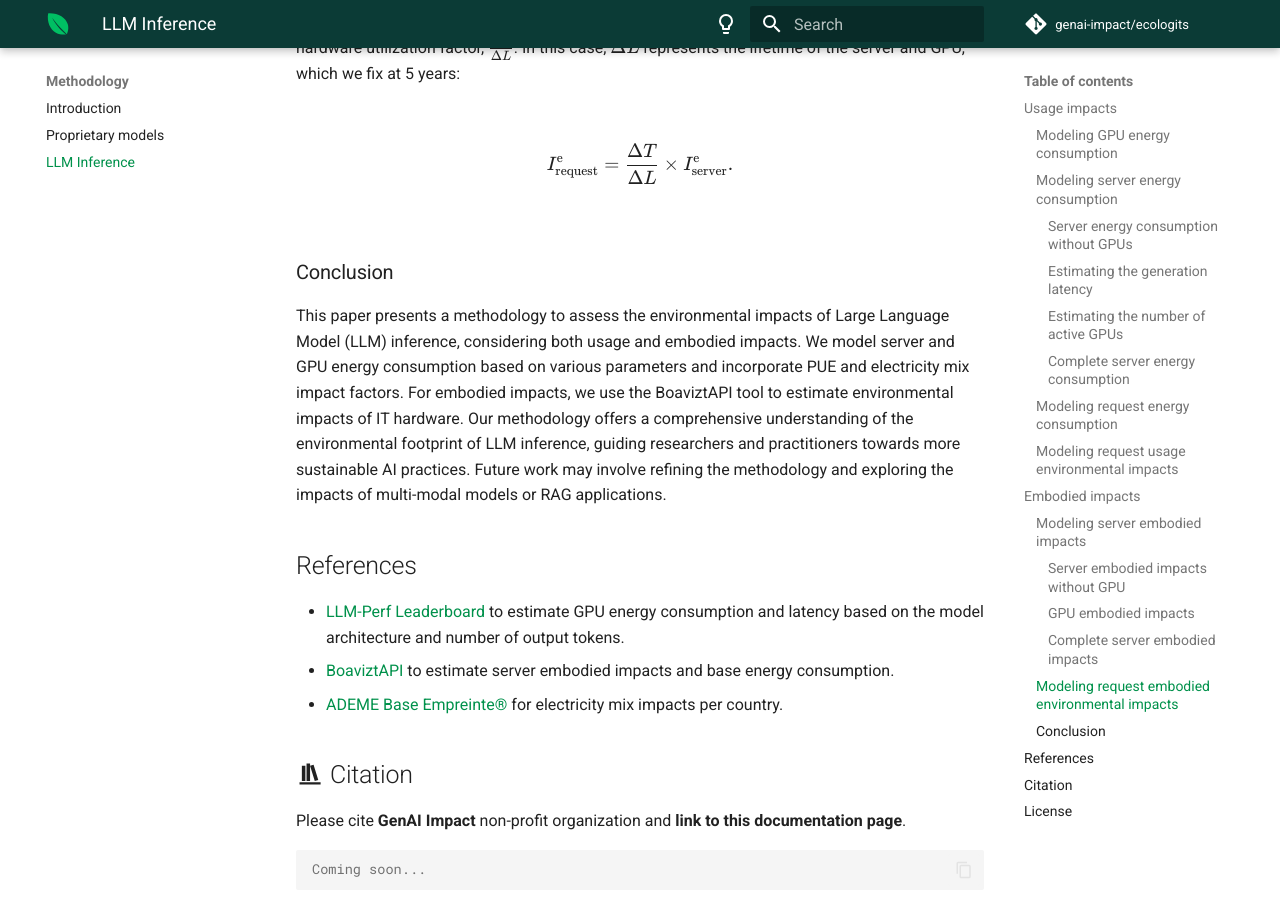
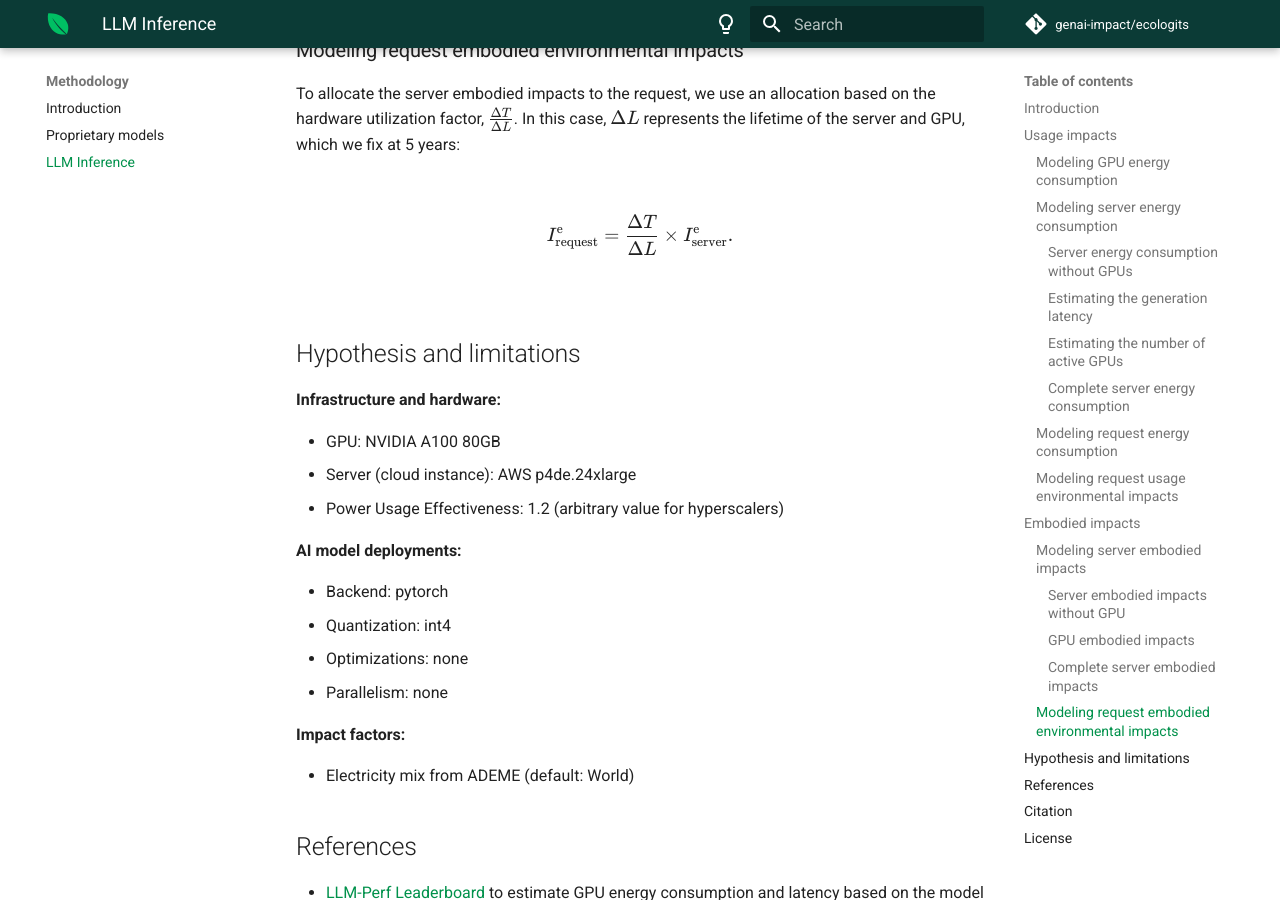
Before and after one commit to genai-impact/ecologits, an MkDocs documentation site: the page built from docs/methodology/llm_inference.md, in a window 1280 px wide and 900 px high, scrolled down 7997 px. Built offline with MkDocs 1.6.1 and Material for MkDocs 9.7.7, drawn with Linux system fonts in a browser that asks for light colours; comment, search, counter and statistics services are not loaded; the version menu is left out.

Commit message:
docs: detail some hypotheses

```diff
--- a/docs/methodology/llm_inference.md
+++ b/docs/methodology/llm_inference.md
@@ -1,6 +1,6 @@
 # Environmental Impacts of LLM Inference
 
-<span class="badge" makdown>
+<span class="badge" markdown>
     <span class="badge__icon">:material-tag-outline:</span>
     <span class="badge__text">v1.0</span>
 </span>
@@ -12,6 +12,9 @@
     - Model architectures are assumed when not dislosed by the provider.
     - Not accounting the impacts of unused cloud resources, data center building, network and end-user devices, model training and data collection...
     - Not tested on multi-modal models for text-to-text generation only.
+
+
+## Introduction
 
 The environmental impacts of a request, $I_{\text{request}}$ to a Large Language Model (LLM) can be divided into two components: the usage impacts, $I_{\text{request}}^{\text{u}}$, which account for energy consumption, and the embodied impacts, $I_{\text{request}}^{\text{e}}$, which account for resource extraction, hardware manufacturing, and transportation:
 
@@ -233,11 +236,11 @@ The embodied environmental impacts of the cloud instance are:
 
 Boavizta is currently developing a methodology to provide multicriteria embodied impacts for GPU cards. For this analysis, we use the embodied impact data they computed for a NVIDIA A100 80GB GPU. These values will be used to estimate the embodied impacts of a single GPU, denoted as $I^{\text{e}}_{\text{GPU}}$.
 
-|                 | NIDIA A100 80GB  |
-|-----------------|------------------|
-| GWP (kgCO2eq) | $143$              |
-| ADPe (kgSbeq) | $5.09 \times 10^{-3}$ |
-| PE (MJ)       | $1,828$            |
+|                | NIDIA A100 80GB       |
+|----------------|-----------------------|
+| GWP (kgCO2eq)  | $143$                 |
+| ADPe (kgSbeq)  | $5.09 \times 10^{-3}$ |
+| PE (MJ)        | $1,828$               |
 
 !!! warning "The GPU embodied impacts will be soon available in the BoaviztAPI tool."
 
@@ -260,9 +263,24 @@ I^{\text{e}}_{\text{request}}=\frac{\Delta T}{\Delta L} \times I^{\text{e}}_{\te
 $$
 
 
-### Conclusion
+## Hypothesis and limitations
 
-This paper presents a methodology to assess the environmental impacts of Large Language Model (LLM) inference, considering both usage and embodied impacts. We model server and GPU energy consumption based on various parameters and incorporate PUE and electricity mix impact factors. For embodied impacts, we use the BoaviztAPI tool to estimate environmental impacts of IT hardware. Our methodology offers a comprehensive understanding of the environmental footprint of LLM inference, guiding researchers and practitioners towards more sustainable AI practices. Future work may involve refining the methodology and exploring the impacts of multi-modal models or RAG applications.
+**Infrastructure and hardware:**
+
+- GPU: NVIDIA A100 80GB
+- Server (cloud instance): AWS p4de.24xlarge
+- Power Usage Effectiveness: 1.2 (arbitrary value for hyperscalers)
+
+**AI model deployments:**
+
+- Backend: pytorch
+- Quantization: int4
+- Optimizations: none
+- Parallelism: none
+
+**Impact factors:**
+
+- Electricity mix from ADEME (default: World)
 
 
 ## References
```
Also changed, not shown: docs/methodology/index.md (+1 -18 lines).
